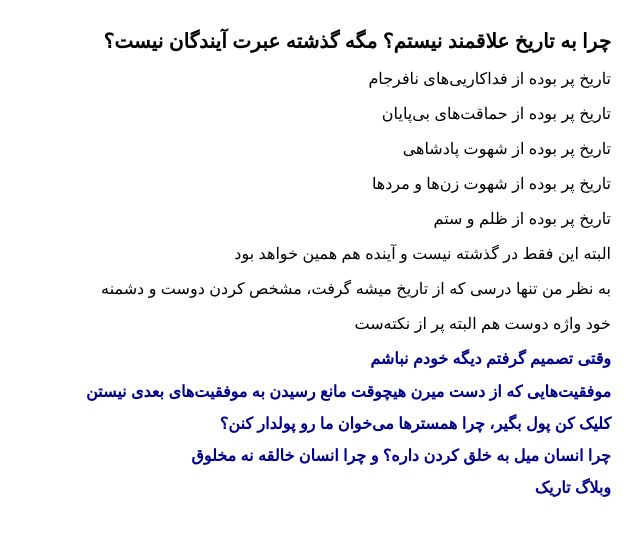
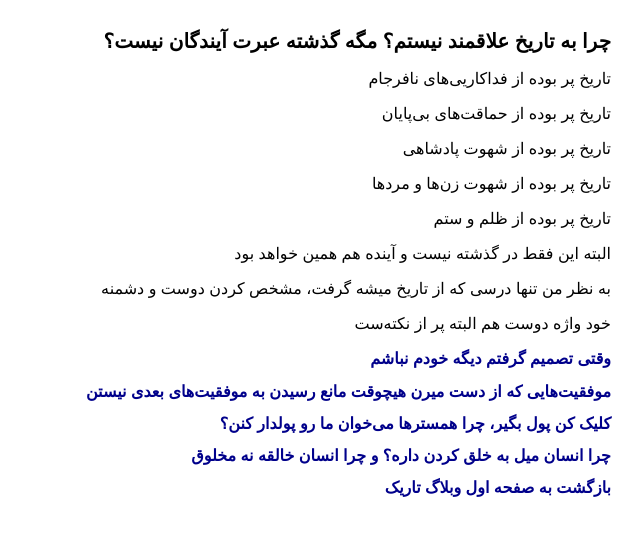
Before and after one commit to darkblog/darkblog.github.io, a Jekyll site: the page built from _posts/2024-7-4-2.md, in a window 1280 px wide. Shown: the top 536 px of the page, without its empty margins (640-1280 px from the left). Built offline with Jekyll 4.4.1, drawn with Linux system fonts in a browser that asks for light colours.

Commit message:
Update post.html

```diff
--- a/_layouts/post.html
+++ b/_layouts/post.html
@@ -15,6 +15,6 @@ layout: compress
 {% for related_post in site.related_posts %}
 <h2><a href="{{ related_post.url }}">{{ related_post.title }}</a></h2>
 {% endfor %}
-<h2><a href="https://darkblog.github.io/">وبلاگ تاریک</a></h2>
+<h2><a href="https://darkblog.github.io/">بازگشت به صفحه اول وبلاگ تاریک</a></h2>
 </body>
 </html>
```
